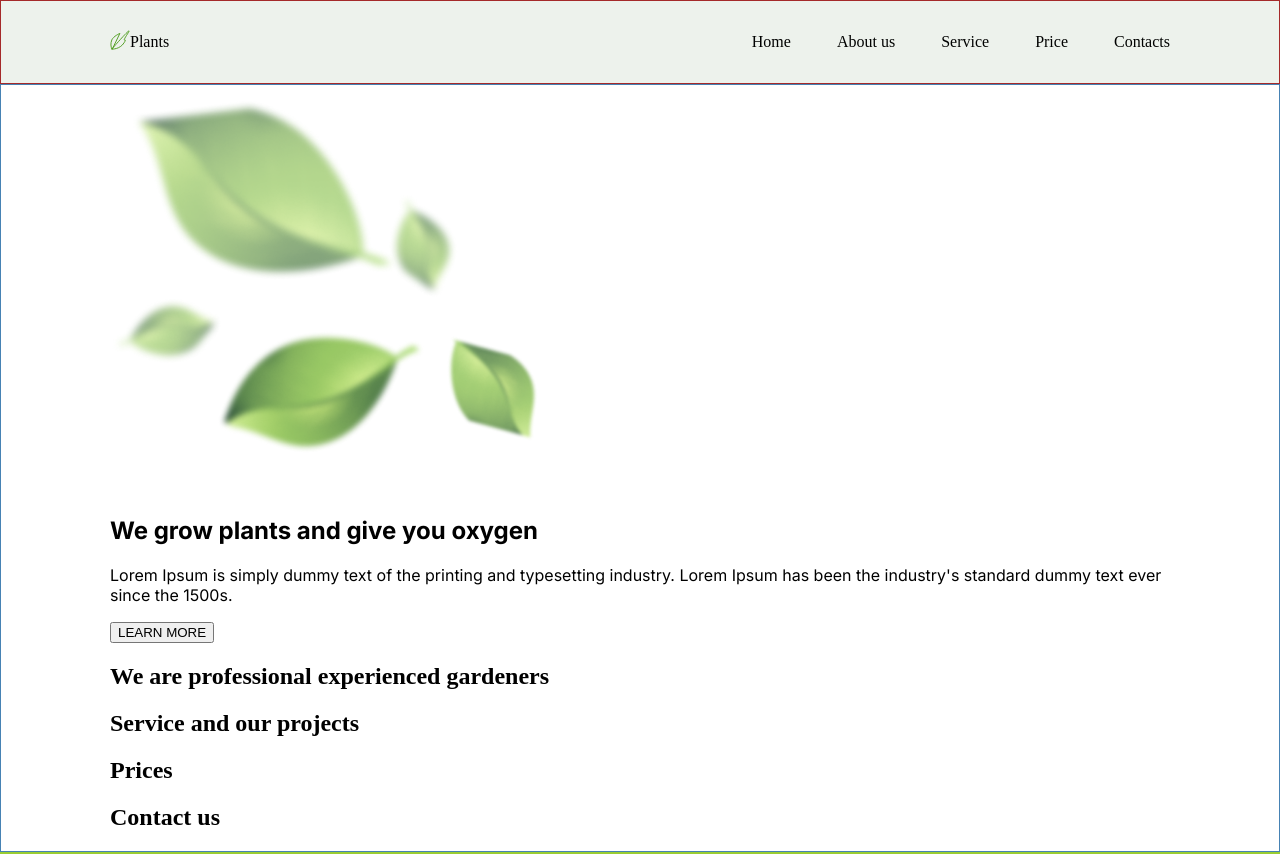
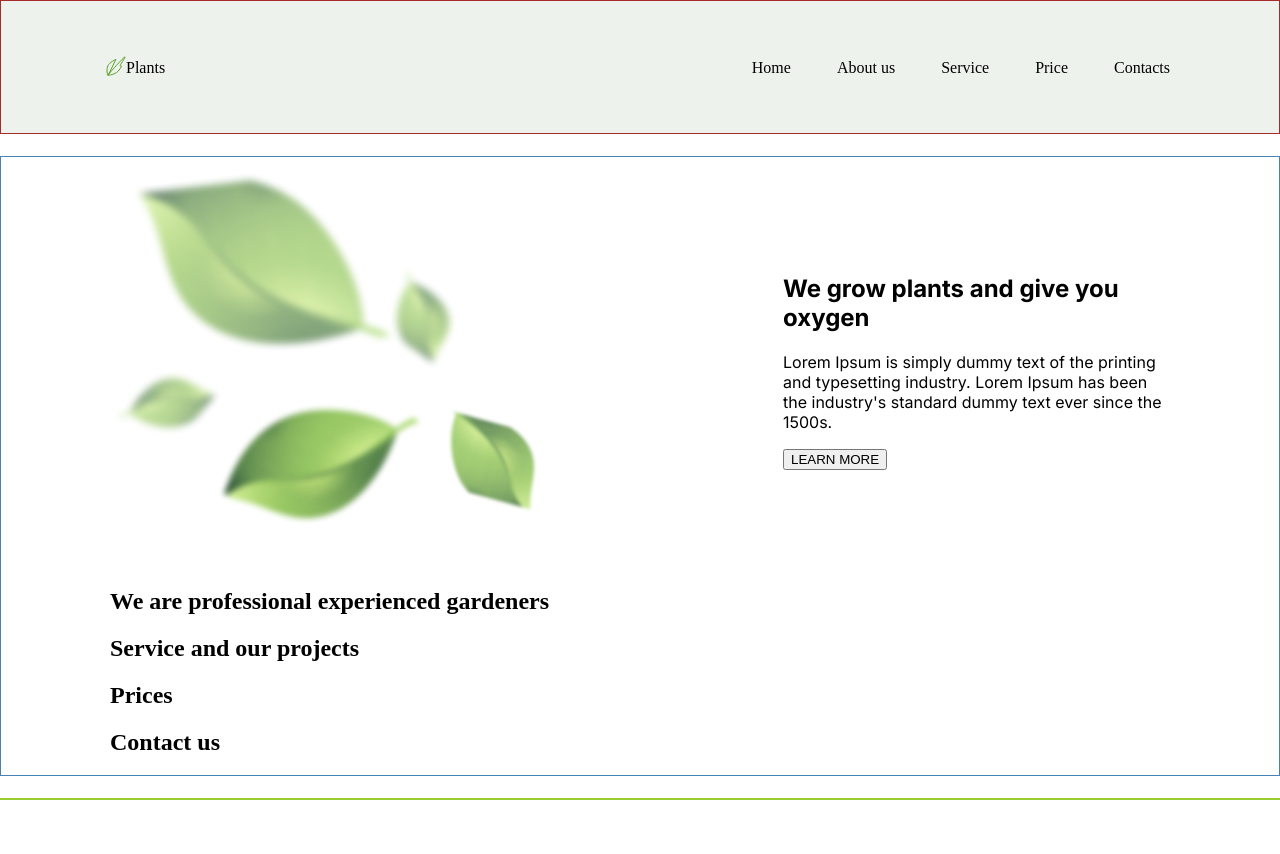
Before and after one commit to a-reznikov/stage-0, a plain HTML site: page plants/index.html in a window 1280 px wide. After the commit the page ends 800 px from the top, so only its background shows below. Drawn offline with Linux system fonts and the light colour scheme; a web font is replaced by a local one.

Commit message:
fix: change height of  items in header

```diff
--- a/plants/style.css
+++ b/plants/style.css
@@ -18,7 +18,6 @@ html {
   .container {
     max-width: 1440px;
     margin: 0 auto;
-    padding: 0 109px;
   }
 
   .header-container {
@@ -28,6 +27,7 @@ html {
     font-style: normal;
     font-weight: 400;
     font-size: 16px;
+    height: 134px;
   }
 
   .logo {
@@ -43,6 +43,8 @@ html {
   .navbar {
     display: flex;
     justify-content: space-between;
+    padding: 42px 109px 42px 105px;
+    line-height: 1.127;
   }
 
   .nav {
@@ -53,8 +55,9 @@ html {
     display: flex;
     flex-basis:content;
     align-items: center;
+    border: none;
     padding: 0;
-    line-height: 50px;
+    /*line-height: 50px;*/
     list-style: none;
   }
 
@@ -76,6 +79,14 @@ html {
     border: 1px solid steelblue;
   }
 
+  .section {
+    padding: 0 109px;
+  }
+
+  .section-welcome {
+    display: flex;
+  }
+
   .welcome-img {
     width: 448.8px;
     height: 407.36px;
@@ -83,6 +94,8 @@ html {
 
   .welcome {
     font-family: 'Inter', sans-serif;
+    margin-left: 224.2px;
+    align-self: center;
   }
 
   .footer-container {
```
